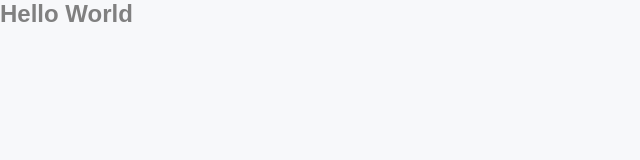
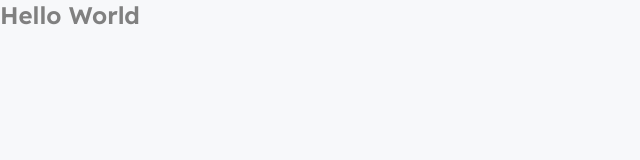
Before and after one commit to paulhenrique/Podcastr, a Next.js app: page / in a window 1280 px wide. Shown: the top 160 px of the page, without its empty margins (0-640 px from the left). Built offline with nearby package versions, Linux system fonts and the light colour scheme.

Commit message:
Adicionando estilização de fonte

```diff
--- /dev/null
+++ b/pages/_document.tsx
@@ -0,0 +1,18 @@
+import Document, { Html, Head, Main, NextScript } from 'next/document';
+
+export default class MyDocument extends Document {
+  render() {
+    return (
+      <Html>
+        <Head>
+          <link rel="preconnect" href="https://fonts.gstatic.com" />
+          <link href="https://fonts.googleapis.com/css2?family=Inter&family=Lexend:wght@500;600&display=swap" rel="stylesheet" />
+        </Head>
+        <body>
+          <Main />
+          <NextScript />
+        </body>
+      </Html>
+    )
+  }
+}
--- a/styles/globals.scss
+++ b/styles/globals.scss
@@ -29,10 +29,15 @@
 input,
 textarea,
 button {
-  font: 500 1rem sans-serif;
+  font: 500 Inter 1rem sans-serif;
   color: var(--gray-500);
 }
 
+h1,h2,h3,h4,h5,h6{
+  font-weight: 600;
+  font-family: Lexend, sans-serif;
+  color: var(--gray-880)
+}
 h2 {
   font-size: 2rem;
 }
```
